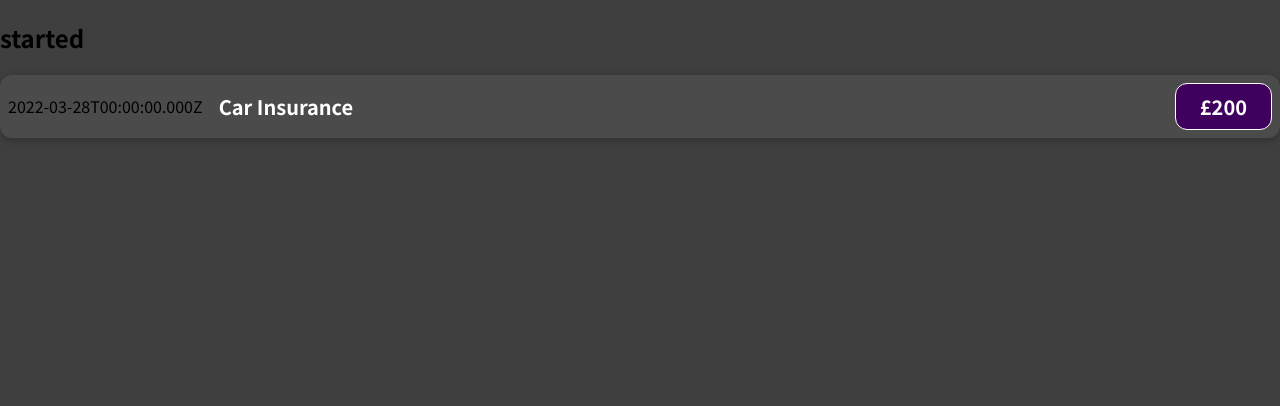
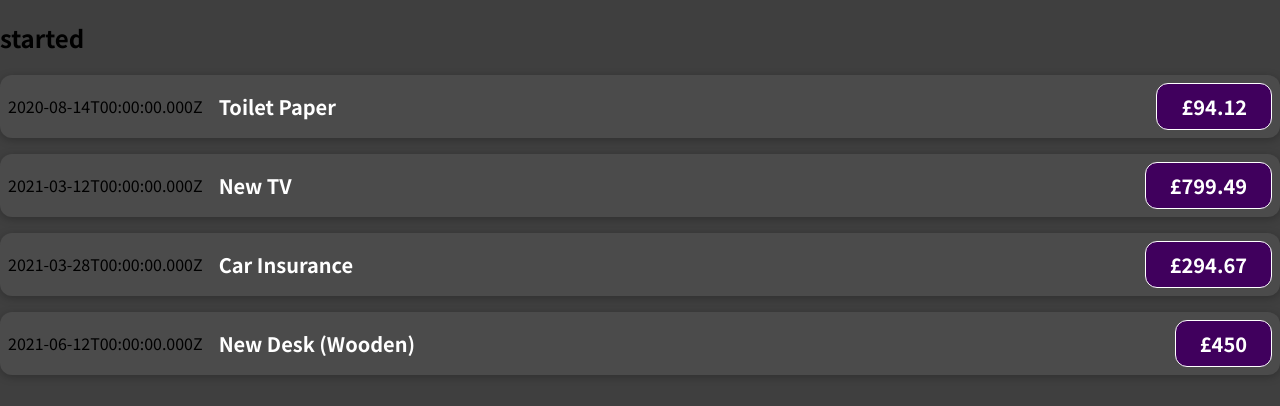
Before and after one commit to Wxmnath/Expense_Tracker, a JavaScript app: page / in a window 1280 px wide. Shown: the top 406 px of the page. Built offline with nearby package versions, Linux system fonts and the light colour scheme.

Commit message:
passing expense items through props

```diff
--- a/src/App.js
+++ b/src/App.js
@@ -25,7 +25,26 @@
   return (
     <div>
       <h2>started</h2>
-      <ExpenseItem></ExpenseItem>
+      <ExpenseItem
+        title={expenses[0].title}
+        amount={expenses[0].amount}
+        date={expenses[0].date}
+      ></ExpenseItem>
+      <ExpenseItem
+        title={expenses[1].title}
+        amount={expenses[1].amount}
+        date={expenses[1].date}
+      ></ExpenseItem>
+      <ExpenseItem
+        title={expenses[2].title}
+        amount={expenses[2].amount}
+        date={expenses[2].date}
+      ></ExpenseItem>
+      <ExpenseItem
+        title={expenses[3].title}
+        amount={expenses[3].amount}
+        date={expenses[3].date}
+      ></ExpenseItem>
     </div>
   );
 }
--- a/src/components/ExpenseItem.js
+++ b/src/components/ExpenseItem.js
@@ -1,16 +1,12 @@
 import "./ExpenseItem.css";
 
-function ExpenseItem() {
-  const expenseDate = new Date(2022, 2, 28);
-  const expenseTitle = "Car Insurance";
-  const expenseAmount = 200.0;
-
+function ExpenseItem(props) {
   return (
     <div className="expense-item">
-      <div>{expenseDate.toISOString()}</div>
+      <div>{props.date.toISOString()}</div>
       <div className="expense-item__description">
-        <h2>{expenseTitle}</h2>
-        <div className="expense-item__price">£{expenseAmount}</div>
+        <h2>{props.title}</h2>
+        <div className="expense-item__price">£{props.amount}</div>
       </div>
     </div>
   );
```
